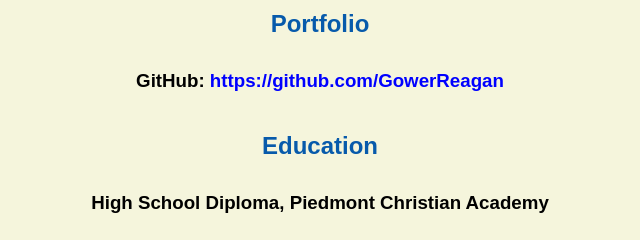
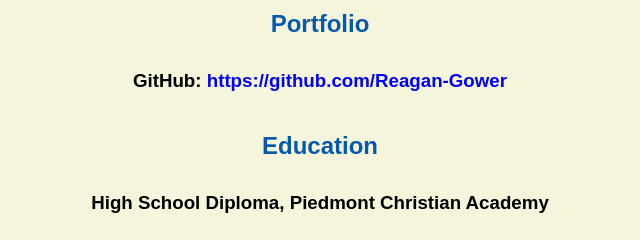
Before and after one commit to GowerReagan/GowerReagan.github.io, a plain HTML site: page resume.html in a window 1280 px wide. Shown: the part 569-809 px from the top of the page, 320-960 px from the left. Drawn offline with Linux system fonts and the light colour scheme.

Commit message:
Update index.html and resume.html

```diff
--- a/resume.html
+++ b/resume.html
@@ -26,7 +26,7 @@
     <!-- don't post physical address, personal phone number or other personal information on the web! -->
 
     <h2>Portfolio</h2>
-      <h3>GitHub: <a href="https://github.com/GowerReagan" target="_blank">https://github.com/GowerReagan</a></h3>
+      <h3>GitHub: <a href="https://github.com/Reagan-Gower" target="_blank">https://github.com/Reagan-Gower</a></h3>
 
     <h2>Education</h2>
 
```
Also changed, not shown: index.html (+1 -1 lines).
